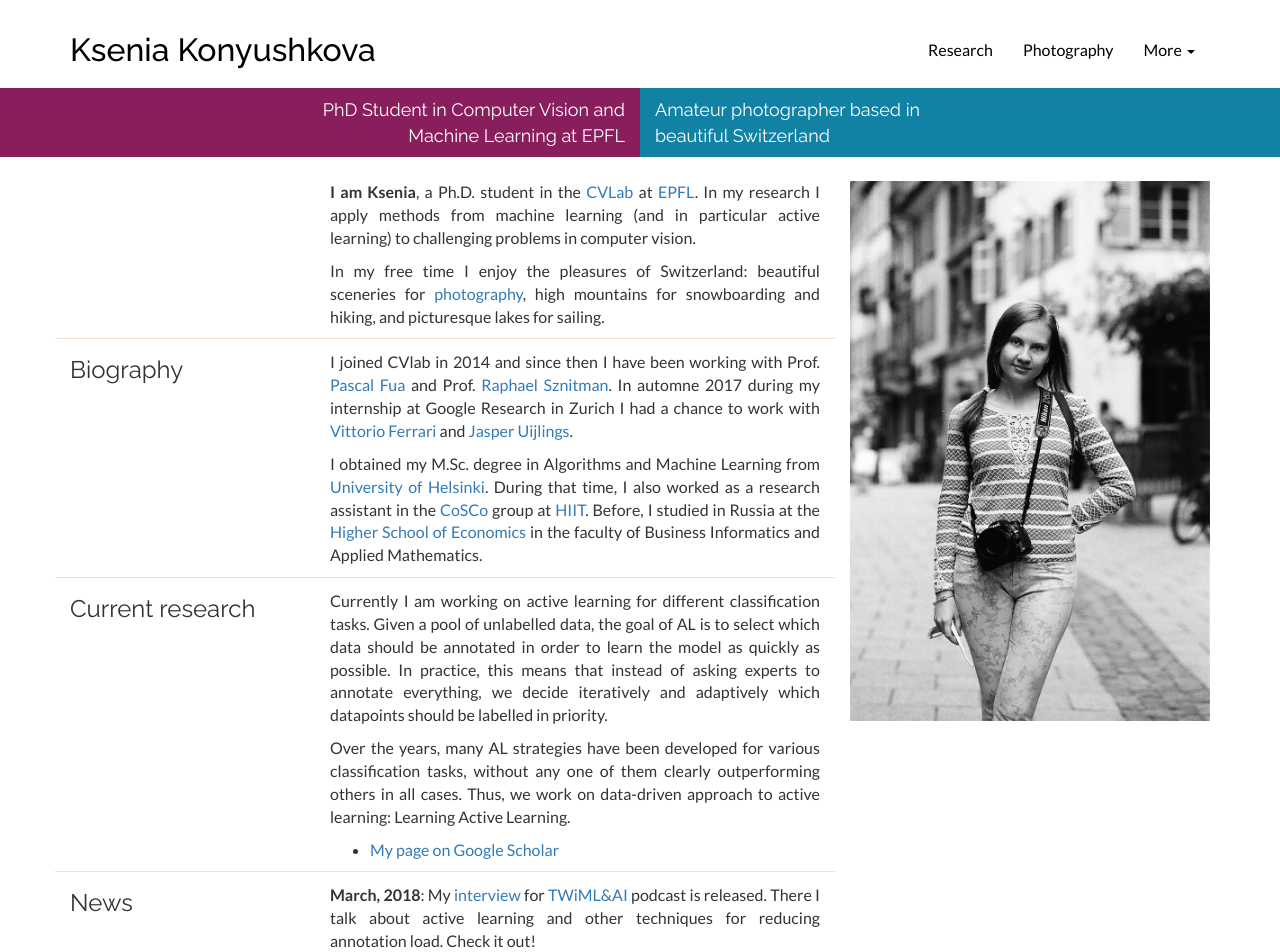
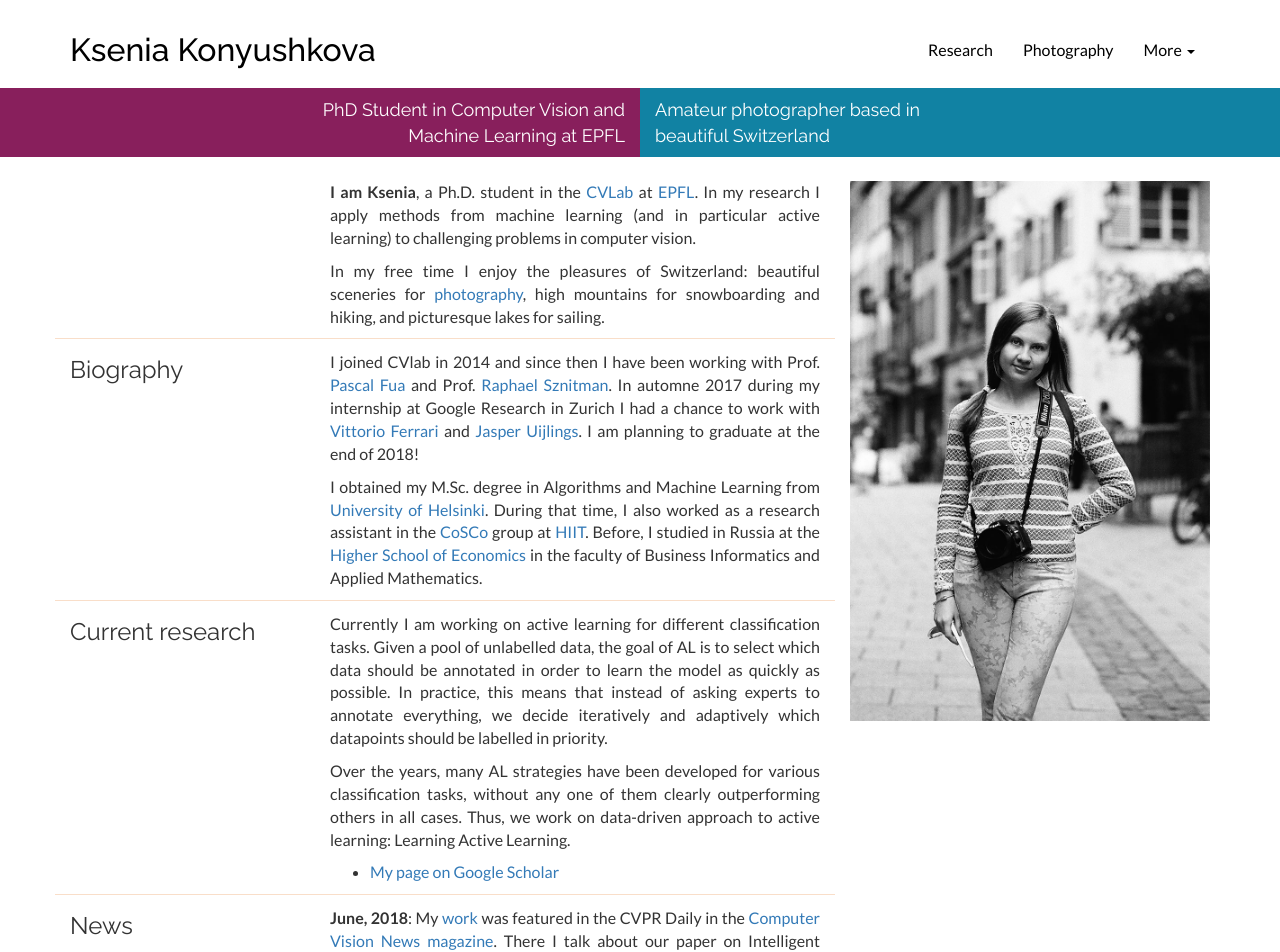
Before and after one commit to ksenia-konyushkova/ksyu-web, a Jekyll site: the page built from index.html, in a window 1280 px wide and 1400 px high. Shown: the top 952 px of the window. Built offline with Jekyll 4.4.1, drawn with Linux system fonts in a browser that asks for light colours; nearby versions of some CDN libraries; some of the changed text lies outside the part shown.

Commit message:
after cvpr

```diff
--- a/_includes/header.html
+++ b/_includes/header.html
@@ -26,7 +26,7 @@
           role="button" aria-haspopup="true" aria-expanded="false">More <span class="caret"></span></a>
           <ul class="dropdown-menu">
             <li><a href="mailto:ksenia.konyushkova@epfl.ch">Contact</a></li>
-            <li><a href="https://drive.google.com/file/d/1MF1BG4Bmuk31K2Pmhz6Gk83U0qmD1QHJ/view?usp=sharing">Résumé</a></li>
+            <li><a href="https://drive.google.com/file/d/1JvnBqDU6IT1w1IHBdPW6a0e2-fGyzsb_/view?usp=sharing">Résumé</a></li>
           </ul>
         </li>
       </ul>
--- a/index.html
+++ b/index.html
@@ -25,6 +25,7 @@
       <div class="col-md-8 justified">
         <p>
 I joined CVlab in 2014 and since then I have been working with Prof. <a href="https://people.epfl.ch/pascal.fua/bio?lang=en">Pascal Fua</a> and Prof. <a href="http://www.artorg.unibe.ch/research/otl/group_members/persons/prof_dr_sznitman_raphael/index_eng.html">Raphael Sznitman</a>. In automne 2017 during my internship at Google Research in Zurich I had a chance to work with <a href="https://research.google.com/pubs/105461.html">Vittorio Ferrari</a> and <a href="https://research.google.com/pubs/JasperUijlings.html">Jasper Uijlings</a>.
+I am planning to graduate at the end of 2018!
         </p>
         <p>
 I obtained my M.Sc. degree in Algorithms and Machine Learning from <a href="https://www.helsinki.fi/en">University of Helsinki</a>.
@@ -56,17 +57,17 @@
         <h3>News</h3>
       </div>
       <div class="col-md-8 justified">
+      	<p>
+          <strong>June, 2018</strong>: My <a href="https://www.rsipvision.com/CVPR2018-Thursday/">work</a> was featured in the CVPR Daily in the <a href="https://www.rsipvision.com/computer-vision-news/">Computer Vision News magazine</a>. There I talk about our paper on Intelligent Annotation Dialogs. Check it out on page 8!
+        </p>
+        <p>
+          <strong>June, 2018</strong>: Our <a href="http://openaccess.thecvf.com/content_cvpr_2018/papers/Konyushkova_Learning_Intelligent_Dialogs_CVPR_2018_paper.pdf">article</a> "Learning Intelligent Dialogs for Bounding Box Annotation" written during my internship at Google was at CVPR18! The <a href="https://drive.google.com/file/d/1oGO_puWhvcJBxLOAZyes412BzsP4LFDZ/view?usp=sharing">poster</a> and <a href="https://github.com/google/intelligent_annotation_dialogs">code</a> are available.
+        </p>
         <p>
           <strong>March, 2018</strong>: My <a href="https://twimlai.com/twiml-talk-116-learning-active-learning-data-ksenia-konyushkova/">interview</a> for <a href="https://twimlai.com/">TWiML&AI</a> podcast is released. There I talk about active learning and other techniques for reducing annotation load. Check it out!
         </p>
         <p>
-          <strong>February, 2018</strong>: Our <a href="https://arxiv.org/abs/1712.08087">article</a> "Learning Intelligent Dialogs for Bounding Box Annotation" written during my internship at Google is accepted as a spotlight at CVPR18! <a href="https://github.com/google/intelligent_annotation_dialogs">Code</a> is available on github.
-        </p>
-        <p>
           <strong>December, 2017</strong>: Our <a href="http://papers.nips.cc/paper/7010-learning-active-learning-from-data">article</a> "Learning Active Learning" was accepted to NIPS! The <a href="https://drive.google.com/file/d/1Mx45sFHG5cOPMHmEF6u_CmxVG-_7TPKe/view?usp=sharing">poster</a> and <a href="https://github.com/ksenia-konyushkova/LAL">code</a> are available.
-        </p>
-        <p>
-          <strong>November, 2016</strong>: We won hackathon <a href="http://lauzhack.com/">Lauzhack 2016</a> with our app <a href="https://devpost.com/software/wshhh">wshhh</a> that helps to manage laundry labels with the help of Computer Vision techniques.
         </p>
       </div>
     </div>
--- a/research.html
+++ b/research.html
@@ -12,7 +12,7 @@
   You might also be interested in <a
   href="https://scholar.google.ch/citations?user=gTACuSgAAAAJ&hl=en">my page on Google Scholar</a>
   or in
-  <a href="https://drive.google.com/file/d/1MF1BG4Bmuk31K2Pmhz6Gk83U0qmD1QHJ/view?usp=sharing">my résumé</a>.
+  <a href="https://drive.google.com/file/d/1JvnBqDU6IT1w1IHBdPW6a0e2-fGyzsb_/view?usp=sharing">my résumé</a>.
 </p>
 
 <div class="row row-research">
@@ -172,7 +172,7 @@
 Scinet: A system for browsing scientific literature through keyword manipulation.<br>
 D. Głowacka, T. Ruotsalo, <strong>K. Konyushkova</strong>, K. Athukorala, S. Kaski, G. Jacucci.
 IUI 2013.<br>
-<a href="http://research.cs.aalto.fi/pml/online-papers/glowacka13iuicomp.pdf" class="btn btn-default btn-xs" role="button">PDF</a>
+<a href="https://www.cs.helsinki.fi/u/jacucci/directing.pdf" class="btn btn-default btn-xs" role="button">PDF</a>
 </li>
 <li>
 Bayesian Optimization in Interactive Scientific Search<br>
```
Also changed, not shown: _data/photos.yml (+27 -0 lines).
